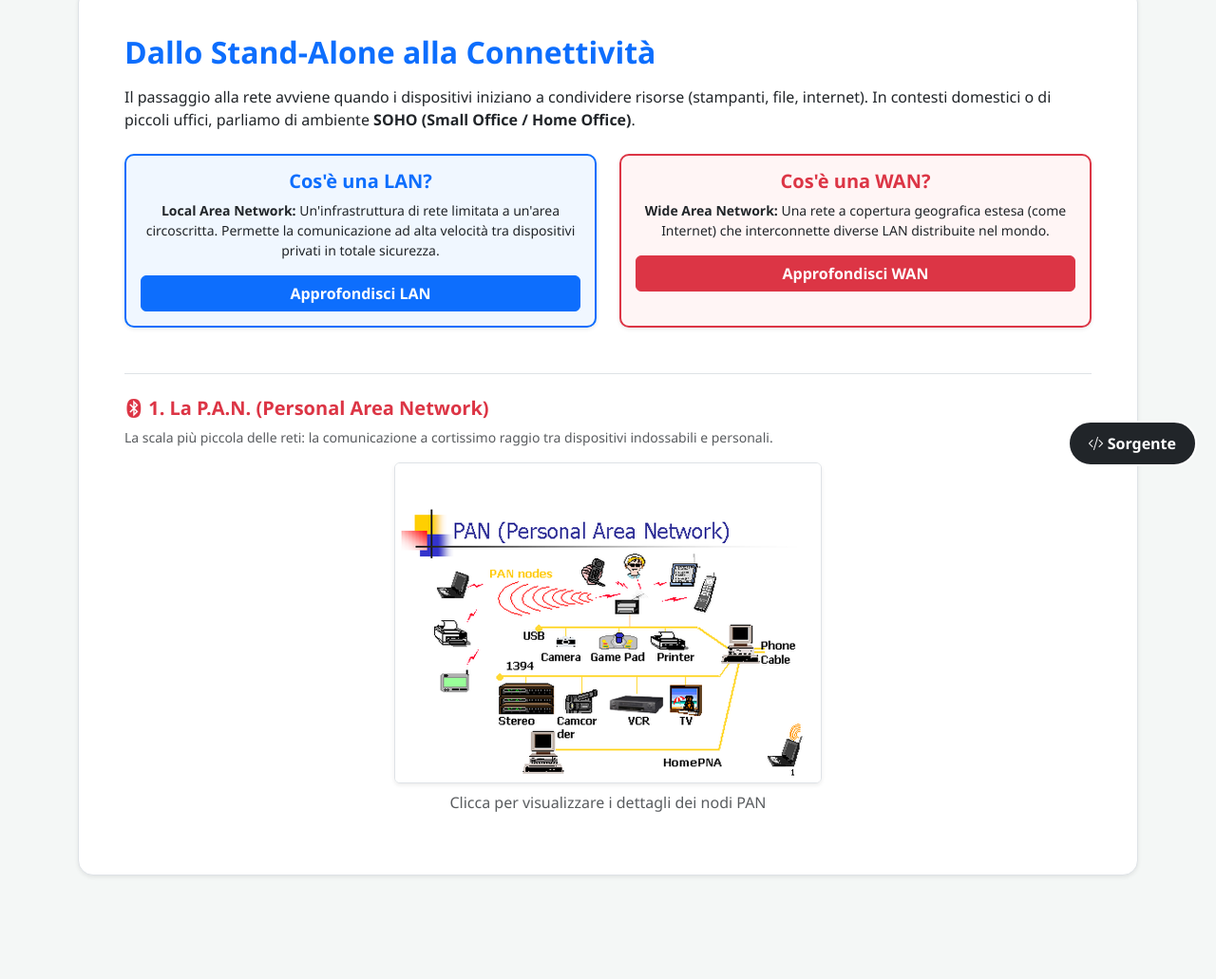
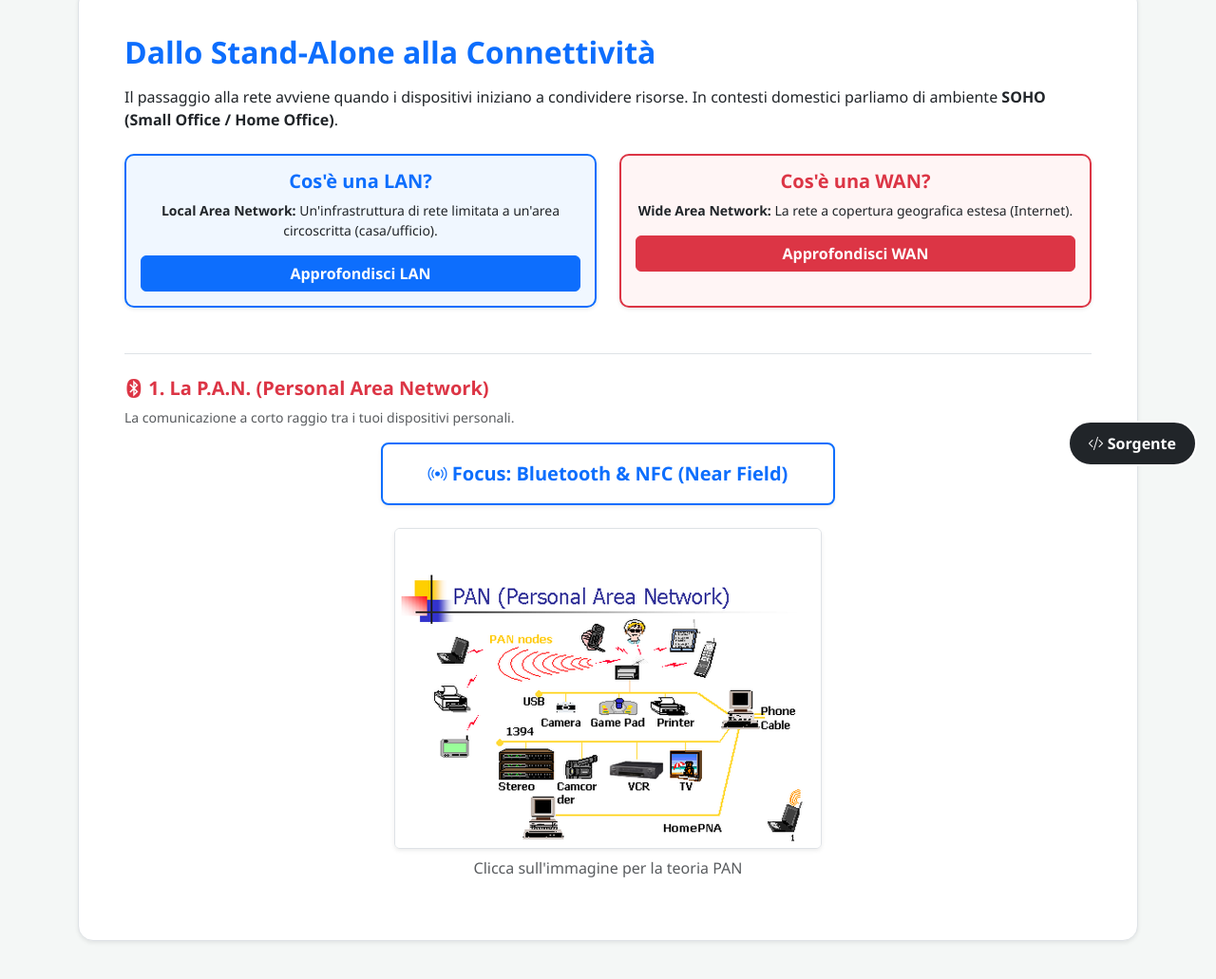
Before and after one commit to luigipelagagge-oss/Reti-LAN-WAN-PAN, a plain HTML site: page index.html in a window 1280 px wide. Shown: the part 289-1320 px from the top of the page at 95% size. Before the commit the page ends 1283 px from the top, so only its background shows below. Drawn offline with nearby package versions, Linux system fonts and the light colour scheme.

Commit message:
Update index.html

```diff
--- a/index.html
+++ b/index.html
@@ -82,20 +82,20 @@
 
         <div id="retelocale" class="section-content active">
             <h2 class="text-primary fw-bold mb-3">Dallo Stand-Alone alla Connettività</h2>
-            <p class="mb-4">Il passaggio alla rete avviene quando i dispositivi iniziano a condividere risorse (stampanti, file, internet). In contesti domestici o di piccoli uffici, parliamo di ambiente <strong>SOHO (Small Office / Home Office)</strong>.</p>
+            <p class="mb-4">Il passaggio alla rete avviene quando i dispositivi iniziano a condividere risorse. In contesti domestici parliamo di ambiente <strong>SOHO (Small Office / Home Office)</strong>.</p>
 
             <div class="row g-4 mb-5">
                 <div class="col-md-6">
                     <div class="card-original card-lan shadow-sm">
                         <h5 class="fw-bold text-primary">Cos'è una LAN?</h5>
-                        <p class="small"><strong>Local Area Network:</strong> Un'infrastruttura di rete limitata a un'area circoscritta. Permette la comunicazione ad alta velocità tra dispositivi privati in totale sicurezza.</p>
+                        <p class="small"><strong>Local Area Network:</strong> Un'infrastruttura di rete limitata a un'area circoscritta (casa/ufficio).</p>
                         <a href="lan_approfondimento.html" class="btn btn-primary w-100 fw-bold">Approfondisci LAN</a>
                     </div>
                 </div>
                 <div class="col-md-6">
                     <div class="card-original card-wan shadow-sm">
                         <h5 class="fw-bold text-danger">Cos'è una WAN?</h5>
-                        <p class="small"><strong>Wide Area Network:</strong> Una rete a copertura geografica estesa (come Internet) che interconnette diverse LAN distribuite nel mondo.</p>
+                        <p class="small"><strong>Wide Area Network:</strong> La rete a copertura geografica estesa (Internet).</p>
                         <a href="wan_approfondimento.html" class="btn btn-danger w-100 fw-bold">Approfondisci WAN</a>
                     </div>
                 </div>
@@ -103,12 +103,17 @@
 
             <div class="border-top pt-4">
                 <h5 class="text-danger fw-bold"><i class="bi bi-bluetooth"></i> 1. La P.A.N. (Personal Area Network)</h5>
-                <p class="small text-muted mb-3">La scala più piccola delle reti: la comunicazione a cortissimo raggio tra dispositivi indossabili e personali.</p>
-                <div class="text-center">
+                <p class="small text-muted mb-3">La comunicazione a corto raggio tra i tuoi dispositivi personali.</p>
+
+                <div class="d-flex flex-column align-items-center">
+                    <a href="pan_approfondimento.html" class="btn btn-outline-primary btn-lg px-5 py-3 mb-4 shadow-sm border-2 fw-bold">
+                        <i class="bi bi-broadcast"></i> Focus: Bluetooth & NFC (Near Field)
+                    </a>
+
                     <a href="https://itrelease.com/2018/07/advantages-and-disadvantages-of-personal-area-network-pan/" target="_blank">
                         <img src="pan_network.png" alt="Schema di una Personal Area Network" class="img-fluid rounded border shadow-sm" style="max-width: 450px; width: 100%;">
                     </a>
-                    <p class="mt-2 x-small text-muted italic">Clicca per visualizzare i dettagli dei nodi PAN</p>
+                    <p class="mt-2 x-small text-muted italic">Clicca sull'immagine per la teoria PAN</p>
                 </div>
             </div>
         </div>
@@ -122,7 +127,7 @@
             <div class="alert alert-warning border-0 shadow-sm mb-4">
                 <h6 class="fw-bold"><i class="bi bi-info-circle-fill"></i> Il concetto di Incapsulamento</h6>
                 <p class="small mb-0 text-dark">
-                    <strong>P.D.U. (Protocol Data Unit):</strong> Ogni livello aggiunge le proprie informazioni di controllo ai dati. Immagina una lettera inserita in una busta (Segmento), poi in un pacco (Pacchetto) e infine in un container (Frame) per il trasporto fisico.
+                    <strong>P.D.U. (Protocol Data Unit):</strong> Ogni livello aggiunge le proprie informazioni di controllo ai dati.
                 </p>
             </div>
 
@@ -153,6 +158,7 @@
                     <div class="fw-bold mb-2"><i class="bi bi-folder-fill folder-icon"></i> Settimana_01_Teoria</div>
                     <div class="tree-node"><i class="bi bi-file-earmark-code text-info"></i> <a href="lan_approfondimento.html" class="file-btn text-dark">lan_approfondimento.html</a></div>
                     <div class="tree-node"><i class="bi bi-file-earmark-code text-info"></i> <a href="wan_approfondimento.html" class="file-btn text-dark">wan_approfondimento.html</a></div>
+                    <div class="tree-node"><i class="bi bi-file-earmark-code text-info"></i> <a href="pan_approfondimento.html" class="file-btn text-dark">pan_approfondimento.html</a></div>
                 </div>
                 <div class="tree-node">
                     <div class="fw-bold mb-2"><i class="bi bi-folder-fill folder-icon"></i> Modello_OSI_Details</div>
@@ -172,8 +178,13 @@
 <div class="modal fade" id="sourceModal" tabindex="-1">
     <div class="modal-dialog modal-lg modal-dialog-scrollable">
         <div class="modal-content">
-            <div class="modal-header bg-dark text-white"><h5 class="modal-title">Codice Sorgente</h5><button type="button" class="btn-close btn-close-white" data-bs-dismiss="modal"></button></div>
-            <div class="modal-body bg-light"><pre id="sourceDisplay" class="p-3 border rounded bg-white small" style="white-space: pre-wrap;"></pre></div>
+            <div class="modal-header bg-dark text-white">
+                <h5 class="modal-title">Codice Sorgente</h5>
+                <button type="button" class="btn-close btn-close-white" data-bs-dismiss="modal"></button>
+            </div>
+            <div class="modal-body bg-light">
+                <pre id="sourceDisplay" class="p-3 border rounded bg-white small" style="white-space: pre-wrap;"></pre>
+            </div>
         </div>
     </div>
 </div>
@@ -188,7 +199,10 @@
             b.classList.remove('active', 'btn-primary'); b.classList.add('btn-outline-primary');
         });
         const btn = document.getElementById('nav-' + tabId);
-        if(btn) { btn.classList.add('active', 'btn-primary'); btn.classList.remove('btn-outline-primary'); }
+        if(btn) {
+            btn.classList.add('active', 'btn-primary');
+            btn.classList.remove('btn-outline-primary');
+        }
     }
 
     function animateLayers(mode) {
```
